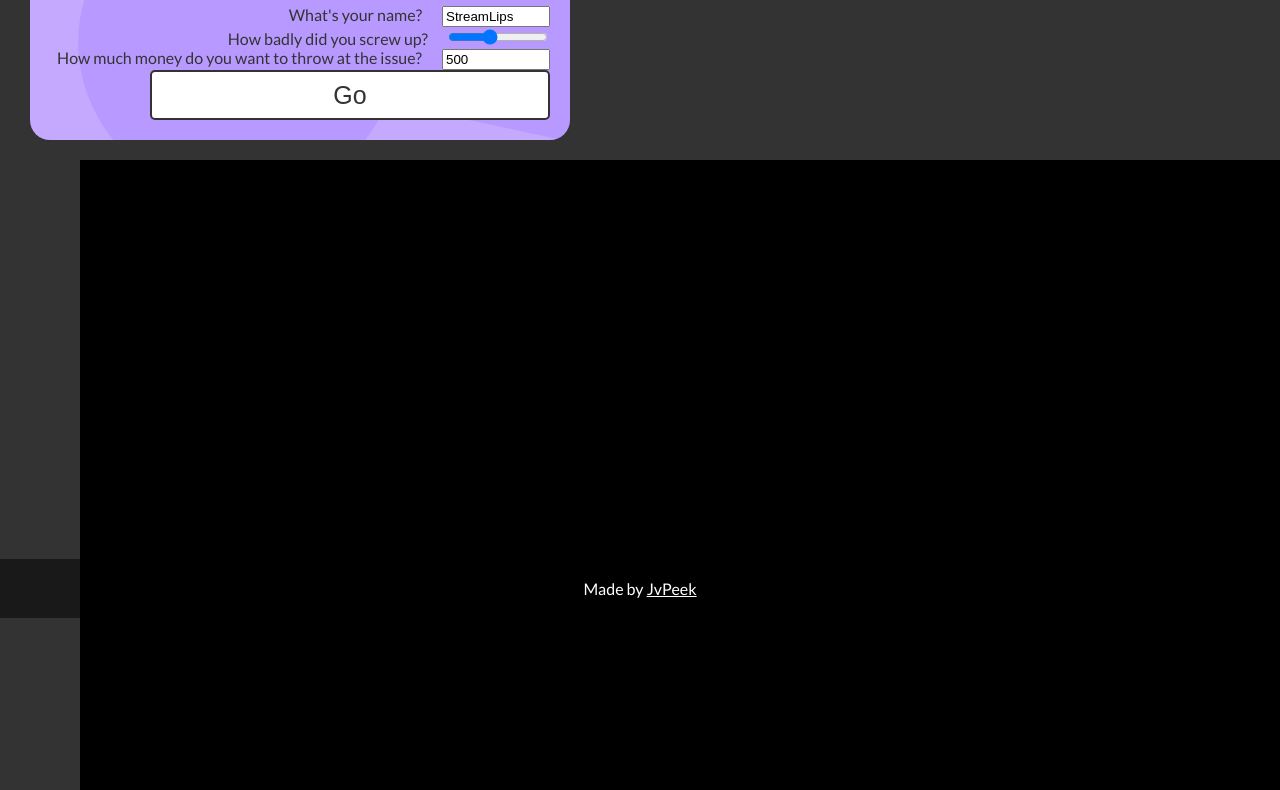
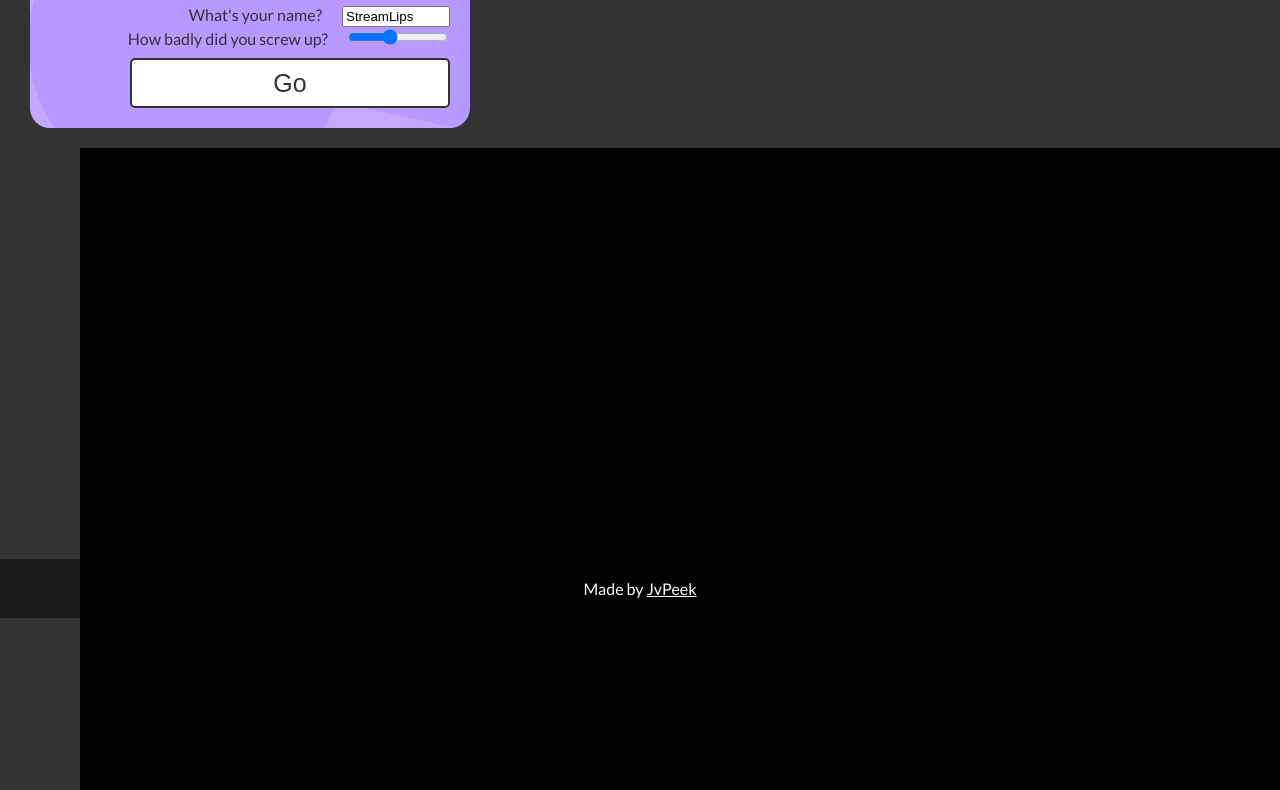
Before and after one commit to JvPeek/streamlips-apology-generator, a plain HTML site: page index.html in a window 1280 px wide. Shown: the part 182-972 px from the top of the page. Drawn offline with Linux system fonts and the light colour scheme.

Commit message:
cosmetic changes and vague commit messages.

```diff
--- a/css/main.css
+++ b/css/main.css
@@ -22,7 +22,7 @@ h1 {
 }
 #genericwebformfortheinterwebs {
   float: left;
-  width: 500px;
+  width: 400px;
   margin: 20px 30px;
   border: white 0px solid;
   padding: 20px;
@@ -38,7 +38,7 @@ h1 {
 }
 .gobutton {
   width: 80%;
-  margin: 0px auto;
+  margin: 10px auto 0px;
   height: 50px;
   background: white;
   color: #333;
--- a/index.html
+++ b/index.html
@@ -28,7 +28,7 @@
           ["We are striving to give apprentices a good learning experience."],
           ["We want to save the environment so we want to upcycle resources (including code) as often as possible."],
           ["We take no responsibility for our actions but we can't take the bad press anymore."],
-          ["You can unsubscribe in 42 easy steps. Our moderation team will decide if your request is justified within 6 months."],
+          ["You can unsubscribe in 42 easy steps. Our moderation team will decide upon your request within 6 months."],
           ["Please use this subscription service model to request a GDPR conform deletion of your personal information."],
           ["For service and complaint requests, please reach out to us under no-reply@example.com."]
         ],
@@ -52,7 +52,6 @@
         const ctx = canvas.getContext("2d");
         const fuckuplevel = document.getElementById("fuckuplevel").value;
         const name = document.getElementById("name").value;
-        let money = document.getElementById("money").value;
 
         ctx.clearRect(0, 0, canvas.width, canvas.height);
         let lines = [];
@@ -106,7 +105,6 @@
 
       <label for="name">What's your name?</label><input id="name" type="text" class="text" value="StreamLips" /><br />
       <label for="fuckuplevel">How badly did you screw up?</label><input type="range" min="1" max="11" value="5" class="slider" id="fuckuplevel"><br />
-      <label for="donation">How much money do you want to throw at the issue?</label><input id="money" type="number" value="500" class="number" size="5"/><br />
       <button onclick="makeApology();" class="gobutton">Go</button>
     </div>
 
```
